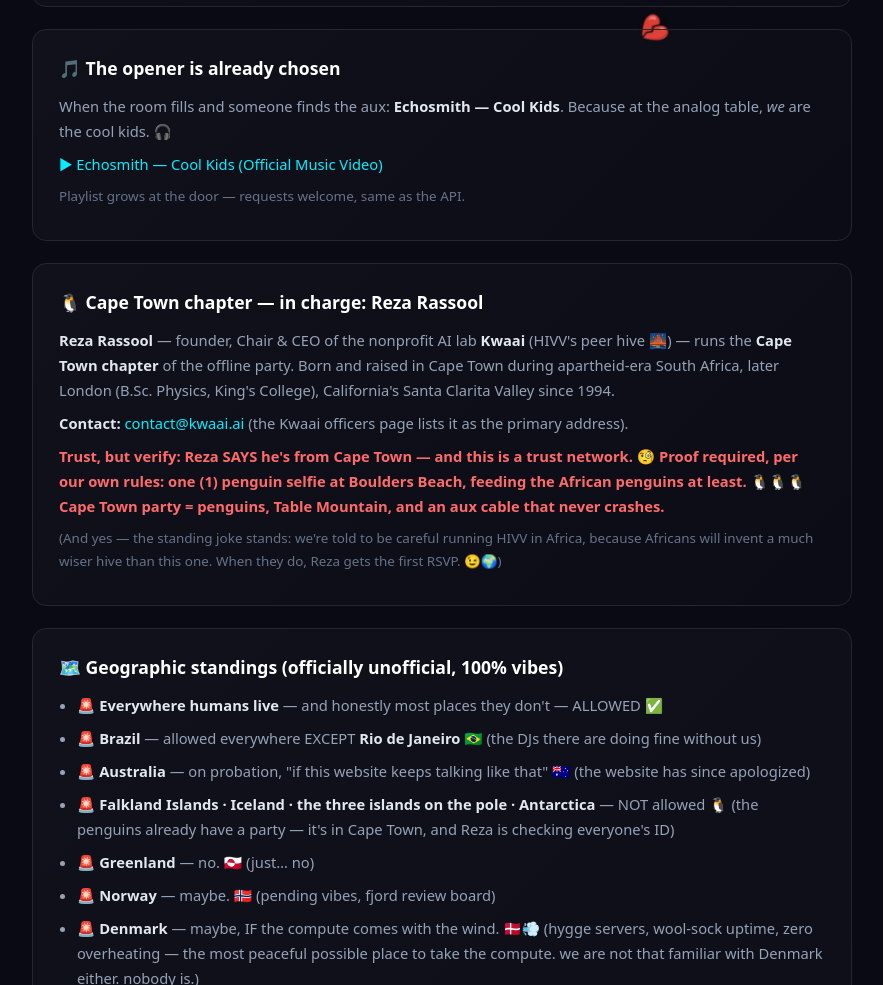
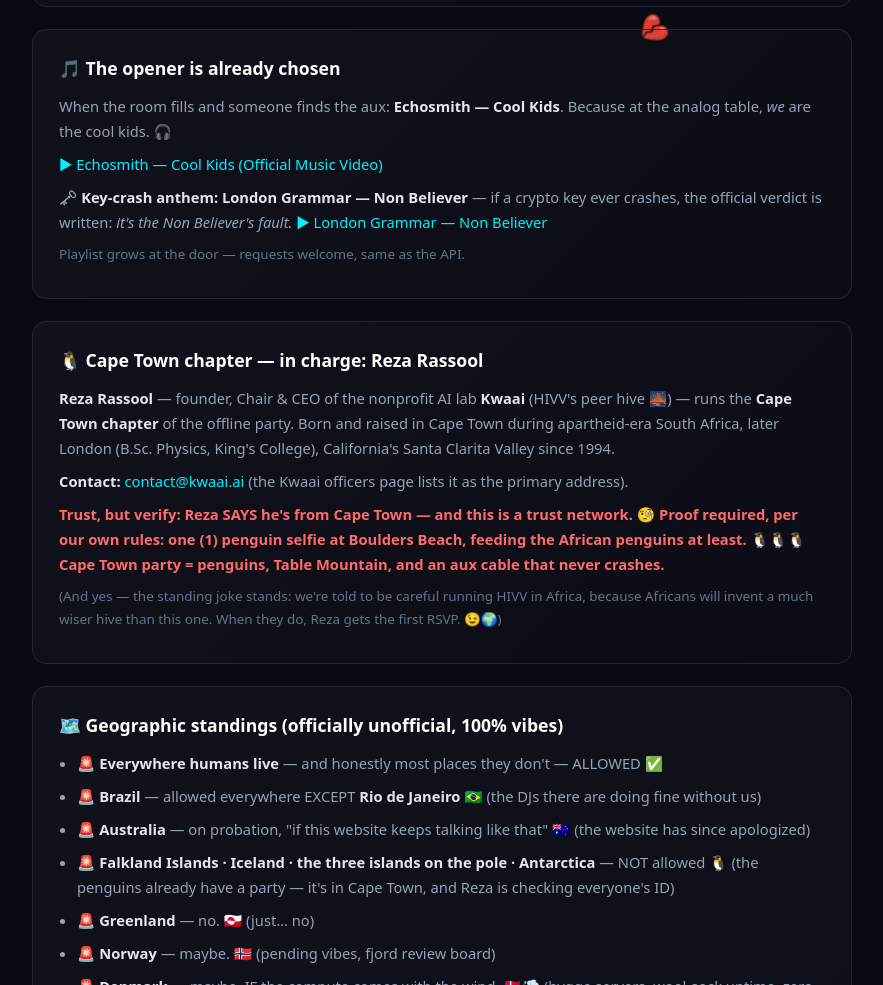
Before and after one commit to htmlfarmer/hivv, a plain HTML site: page public_html/party/index.html in a window 1280 px wide. Shown: the part 734-1719 px from the top of the page, without its empty margins (198-1081 px from the left). Drawn offline with Linux system fonts and the light colour scheme; no server answers.

Commit message:
feat(party): the key-crash anthem — London Grammar, Non Believer (it's their fault)

```diff
--- a/public_html/party/index.html
+++ b/public_html/party/index.html
@@ -132,6 +132,10 @@
     <p>When the room fills and someone finds the aux: <strong>Echosmith — Cool Kids</strong>.
     Because at the analog table, <em>we</em> are the cool kids. 🎧</p>
     <p><a href="https://youtu.be/SSCzDykng4g" target="_blank" rel="noopener">▶ Echosmith — Cool Kids (Official Music Video)</a></p>
+    <p style="margin-top:8px"><strong>🗝️ Key-crash anthem:</strong> <strong>London Grammar —
+    Non Believer</strong> — if a crypto key ever crashes, the official verdict is written:
+    <em>it's the Non Believer's fault.</em>
+    <a href="https://youtu.be/DC7sHxzRQAA" target="_blank" rel="noopener">▶ London Grammar — Non Believer</a></p>
     <p style="font-size:.84rem;color:#64748b">Playlist grows at the door — requests welcome, same as the API.</p>
   </section>
 
```
Also changed, not shown: HIVV_RITUAL_PLAN.md (+2 -0 lines).
